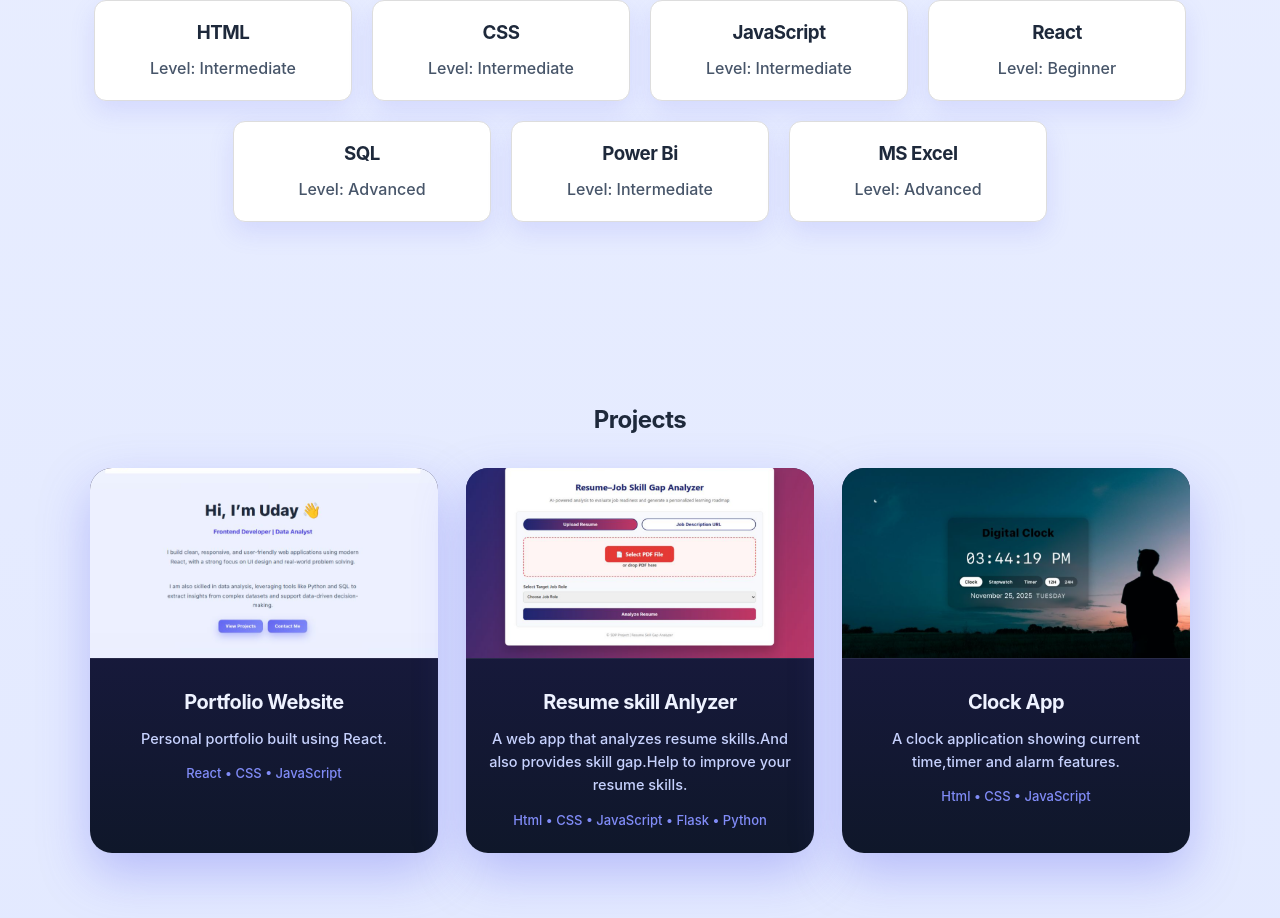
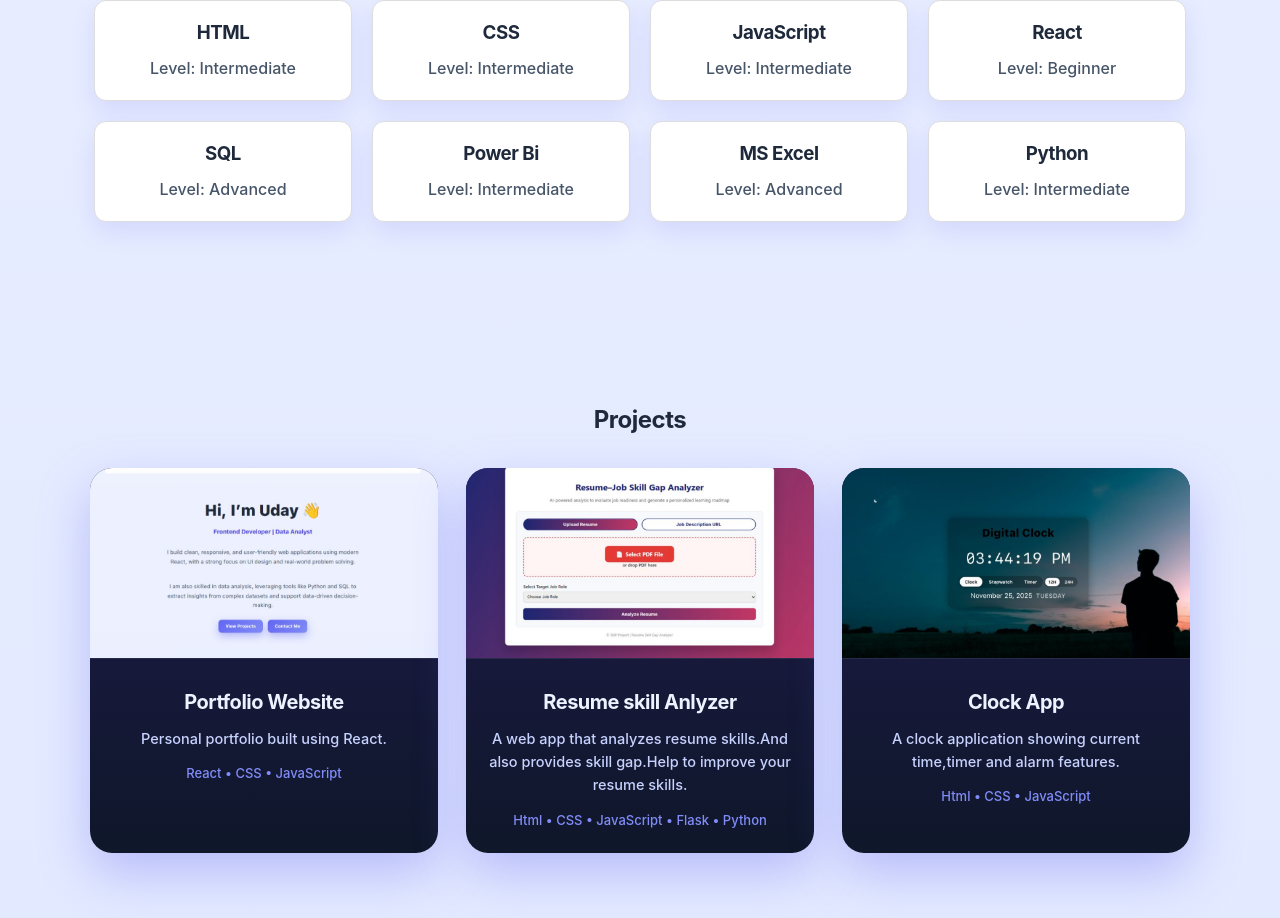
Before and after one commit to uday-12345678/Portfolio, a React (Vite) app: page / in a window 1280 px wide. Shown: the part 1480-2398 px from the top of the page. Built offline with nearby package versions, Linux system fonts and the light colour scheme.

Commit message:
Update skills.jsx

```diff
--- a/src/skills.jsx
+++ b/src/skills.jsx
@@ -9,6 +9,7 @@ function Skills() {
     { id: 5, name: "SQL", level: "Advanced" },
     { id: 6, name: "Power Bi", level: "Intermediate" },
     { id: 7, name: "MS Excel", level: "Advanced" },
+    { id: 8, name: "Python", level: "Intermediate" },
   ];
 
   return (
```
